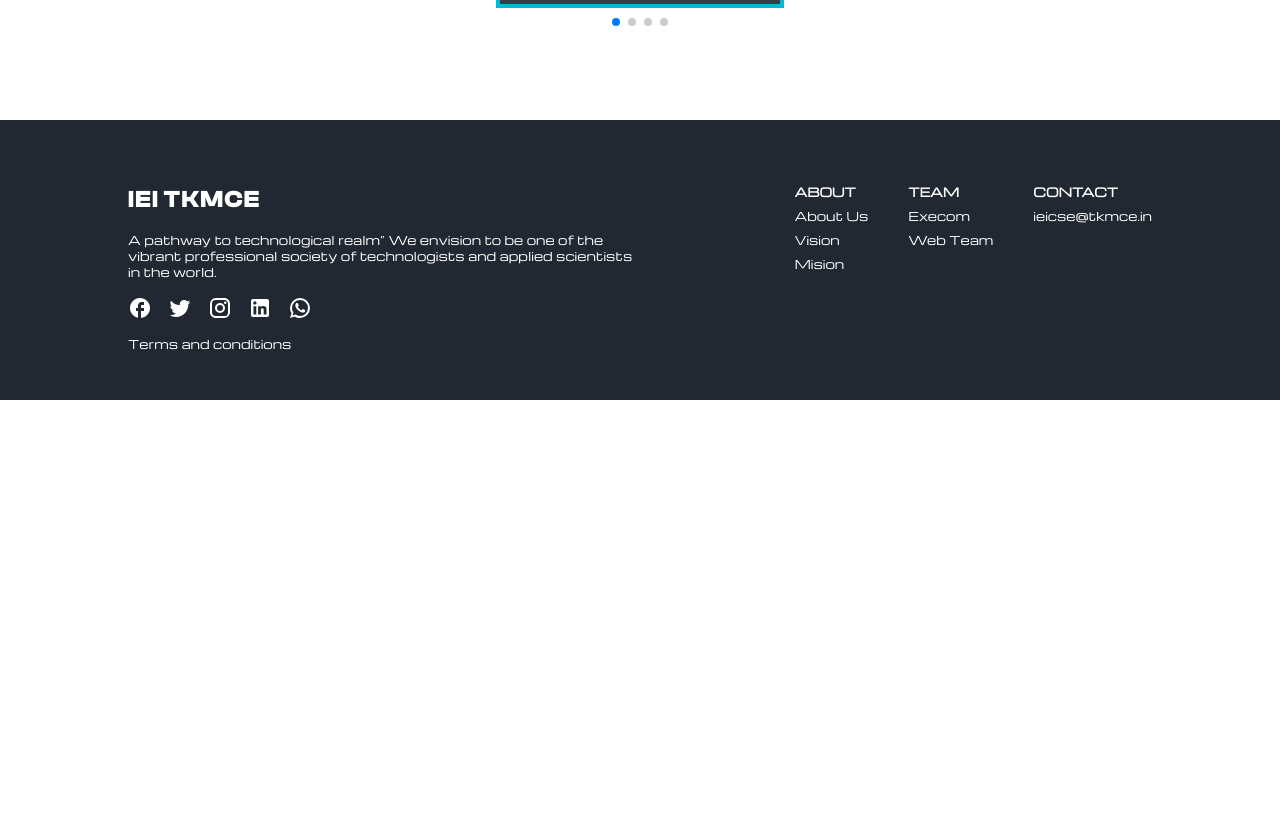
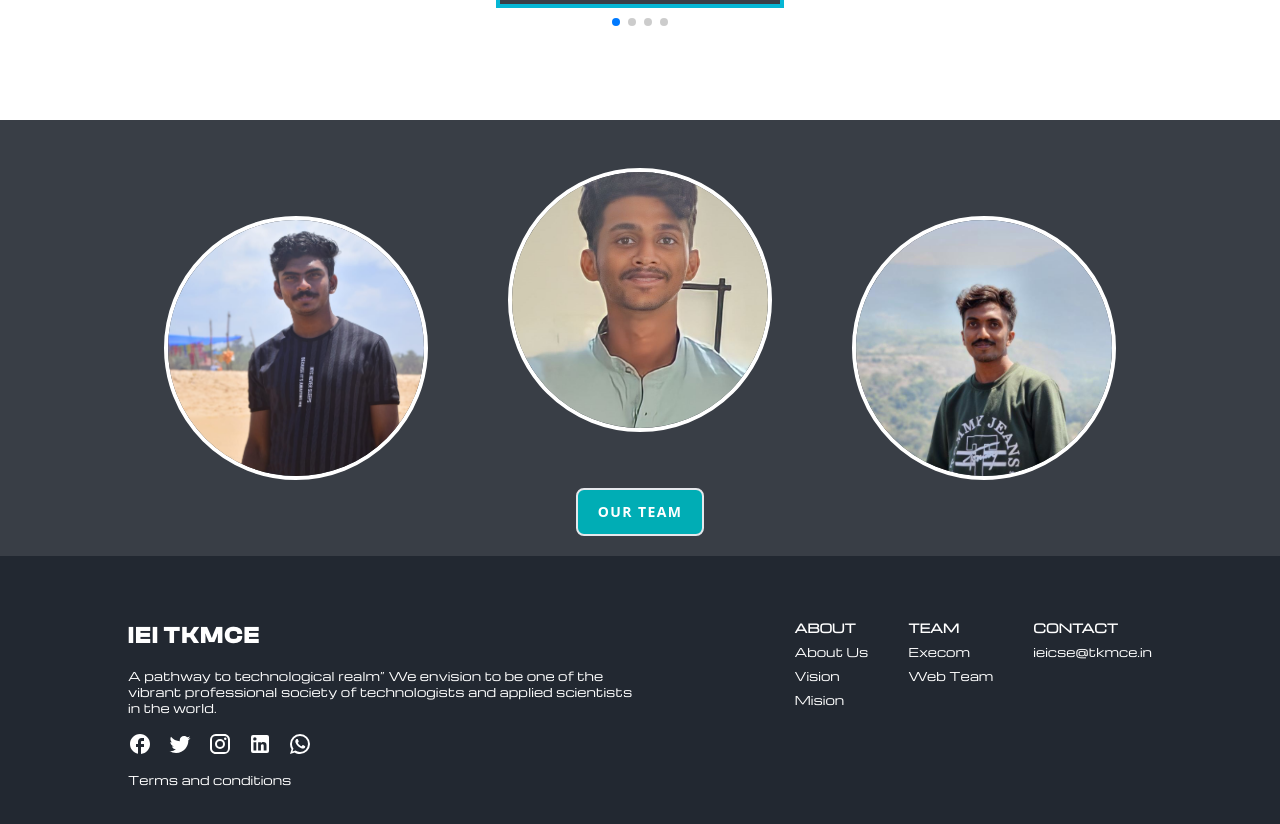
Before and after one commit to agastus047/iei-cse-tkmce, a Next.js app: page / in a window 1280 px wide. Shown: the part 3680-4504 px from the top of the page. Before the commit the page ends 4080 px from the top, so only its background shows below. Built offline with nearby package versions, Linux system fonts and the light colour scheme.

Commit message:
execomcontainer

```diff
--- /dev/null
+++ b/src/components/ExecomContainer.jsx
@@ -0,0 +1,26 @@
+import React from 'react';
+import Link from 'next/link';
+
+const ExecomContainer = () => {
+
+  return (
+    <div className='flex flex-col items-center bg-nav-bg'>
+        <div className="mt-10 mb-10 md:mt-0 md:mb-0 flex flex-col md:flex-row gap-5 md:gap-20 items-center justify-center h-auto ">
+            <div className="md:mt-24 overflow-hidden rounded-full border-4 border-white">
+                <img src='/assets/execommember/Sanjay S J.jpg' className="w-64 h-64 object-cover rounded-lg" />
+            </div>
+            <div className="overflow-hidden rounded-full border-4 border-white">
+                <img src='/assets/execommember/Bharath Vishnu.jpg' className="w-64 h-64 object-cover rounded-lg" />
+            </div>
+            <div className='md:mt-24 overflow-hidden rounded-full border-4 border-white'>
+                <img src='/assets/execommember/Mohammed sinan pakkada .jpg' className="w-64 h-64 object-cover rounded-lg" />
+            </div>
+        </div>
+        <div className='mt-2 mb-5 px-5 py-3 bg-cyanblue hover:bg-white text-white hover:text-black relative block focus:outline-none border-2 border-solid rounded-lg text-sm text-center font-semibold uppercase tracking-widest overflow-hidden transition-colors duration-300'>
+            <Link href="/Execom">OUR TEAM</Link>
+        </div>
+    </div>
+  );
+};
+
+export default ExecomContainer
--- a/src/pages/index.js
+++ b/src/pages/index.js
@@ -5,6 +5,7 @@ import Events from "@/components/Events"
 import ScrollTrigger1 from "@/components/ScrollTrigger1"
 import ScrollTrigger2 from "@/components/ScrollTrigger2"
 import Details from "@/components/Details"
+import ExecomContainer from "@/components/ExecomContainer"
 
 export default function Home() {
 
@@ -16,6 +17,7 @@ export default function Home() {
       <Details/>
       <TestComponent2/>
       <Events/>
+      <ExecomContainer/>
     </main>
   )
 }
```
Also changed, not shown: src/components/execomlist.js (line endings or trailing spaces), 1 other file (tests, documents, lock files or other folders).
